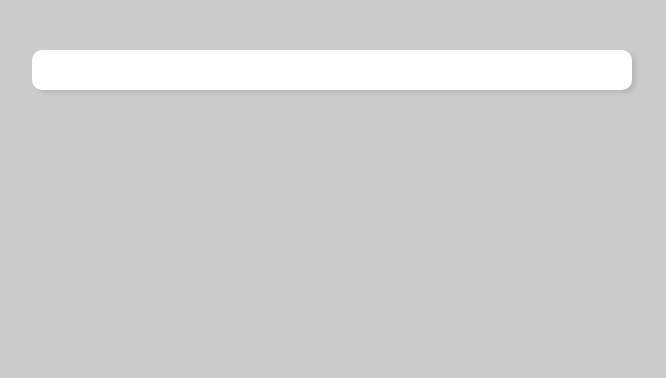
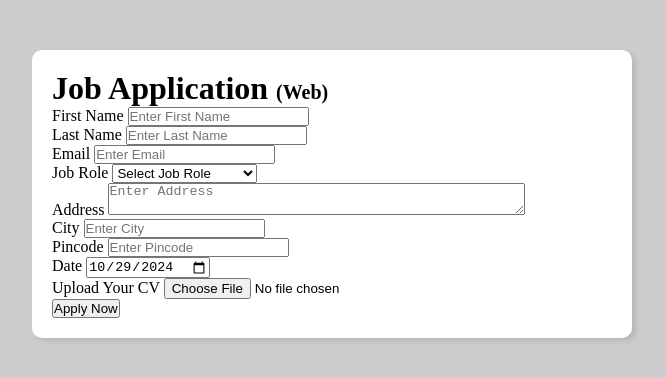
Before and after one commit to bhupeshsinha/job-application-website, a plain HTML site: page index.html in a window 1280 px wide. Shown: the whole page, without its empty margins (308-974 px from the left). Drawn offline with Linux system fonts and the light colour scheme.

Commit message:
HTML framework is completed here

```diff
--- a/index.html
+++ b/index.html
@@ -13,9 +13,119 @@
 
             <div class="apply_box">
 
+                <h1>Job Application <span class="title_small">(Web)</span></h1>
+
+                <form action="">
+                    <div class="form_container">
+
+                        <div class="form_control">
+                            <label for="first_name">First Name</label>
+                            <input
+                                id="first_name"
+                                name="first_name"
+                                placeholder="Enter First Name"
+                            />
+                        </div>
 
 
+                        <div class="form_control">
+                            <label for="last_name">Last Name</label>
+                            <input
+                                id="last_name"
+                                name="last_name"
+                                placeholder="Enter Last Name"
+                            />
+                        </div>
+
+
+                        <div class="form_control">
+                            <label for="email">Email</label>
+                            <input
+                                type="email"
+                                id="email"
+                                name="email"
+                                placeholder="Enter Email"
+                            />
+                        </div>
+
+
+                        <div class="form_control">
+                            <label for="job_role">Job Role</label>
+                            <select id="job_role" name="job_role">
+                                <option value="">Select Job Role</option>
+                                <option value="frontend">Frontend Developer</option>
+                                <option value="backend">Backend Developer</option>
+                                <option value="full_stack">Full Stack Developer</option>
+                                <option value="ui_ux">UI UX Designer</option>
+                            </select>
+                        </div>
+
+
+                        <div class="form_control">
+                            <label for="address">Address</label>
+                            <textarea
+                                id="address"
+                                name="address"
+                                row="4"
+                                cols="50"
+                                placeholder="Enter Address"
+                            ></textarea>
+                        </div>
+
+
+                        <div class="form_control">
+                            <label for="city">City</label>
+                            <input
+                                id="city"
+                                name="city"
+                                placeholder="Enter City"
+                            />
+                        </div>
+
+
+                        <div class="form_control">
+                            <label for="pincode">Pincode</label>
+                            <input
+                                type="number"
+                                id="pincode"
+                                name="pincode"
+                                placeholder="Enter Pincode"
+                            />
+                        </div>
+
+
+                        <div class="form_control">
+                            <label for="date">Date</label>
+                            <input
+                                value="2024-10-29"
+                                type="date"
+                                id="date"
+                                name="date"
+                            />
+                        </div>
+
+
+                        <div class="form_control">
+                            <label for="upload">Upload Your CV</label>
+                            <input
+                                type="file"
+                                id="upload"
+                                name="upload"
+                            />
+                        </div>
+
+
+                    </div>
+
+
+                    <div class="button_container">
+                        <button type="submit">Apply Now</button>
+                    </div>
+
+                </form>
+
             </div>
+
 
     </div>
 
--- a/style.css
+++ b/style.css
@@ -26,3 +26,8 @@ body{
     box-shadow: 4px 3px 5px rgba(1, 1, 1, 0.1);
     border-radius: 10px;
 }
+
+
+.title_small{
+    font-size: 20px;
+}
```
